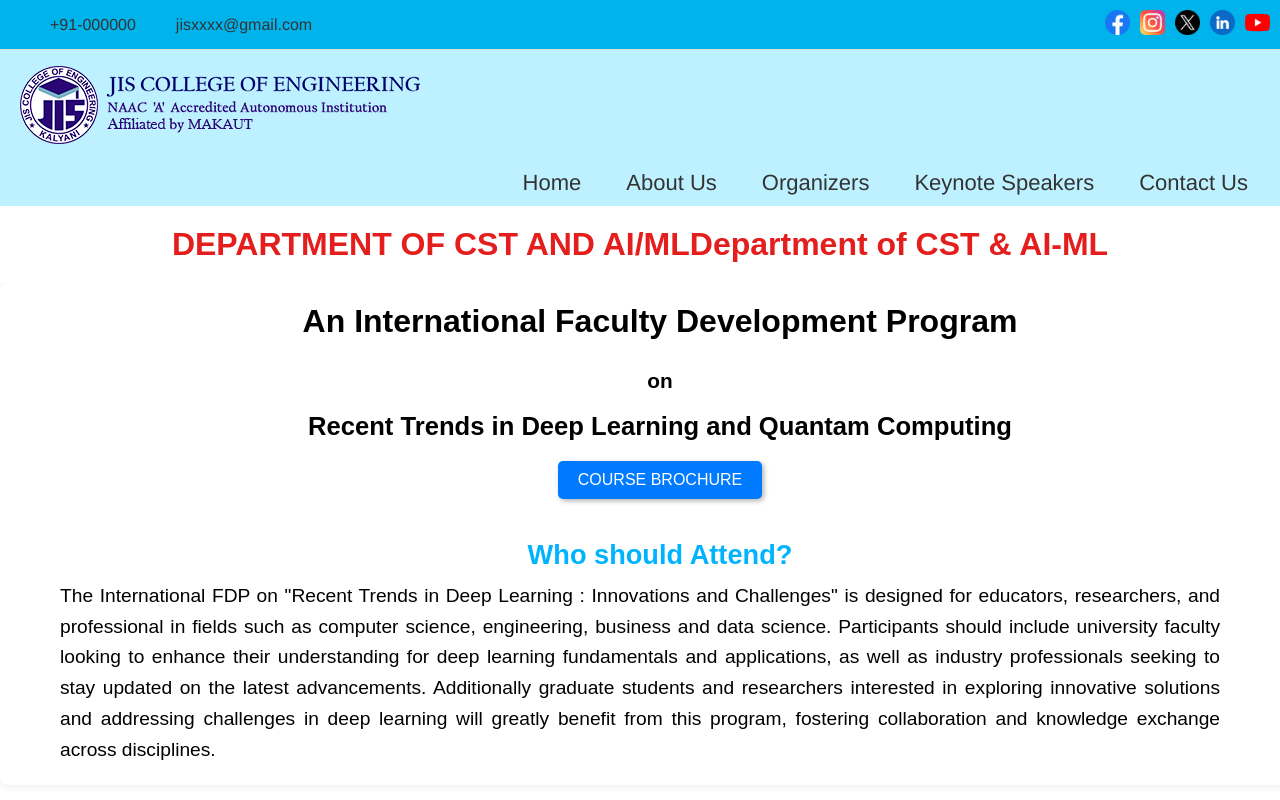
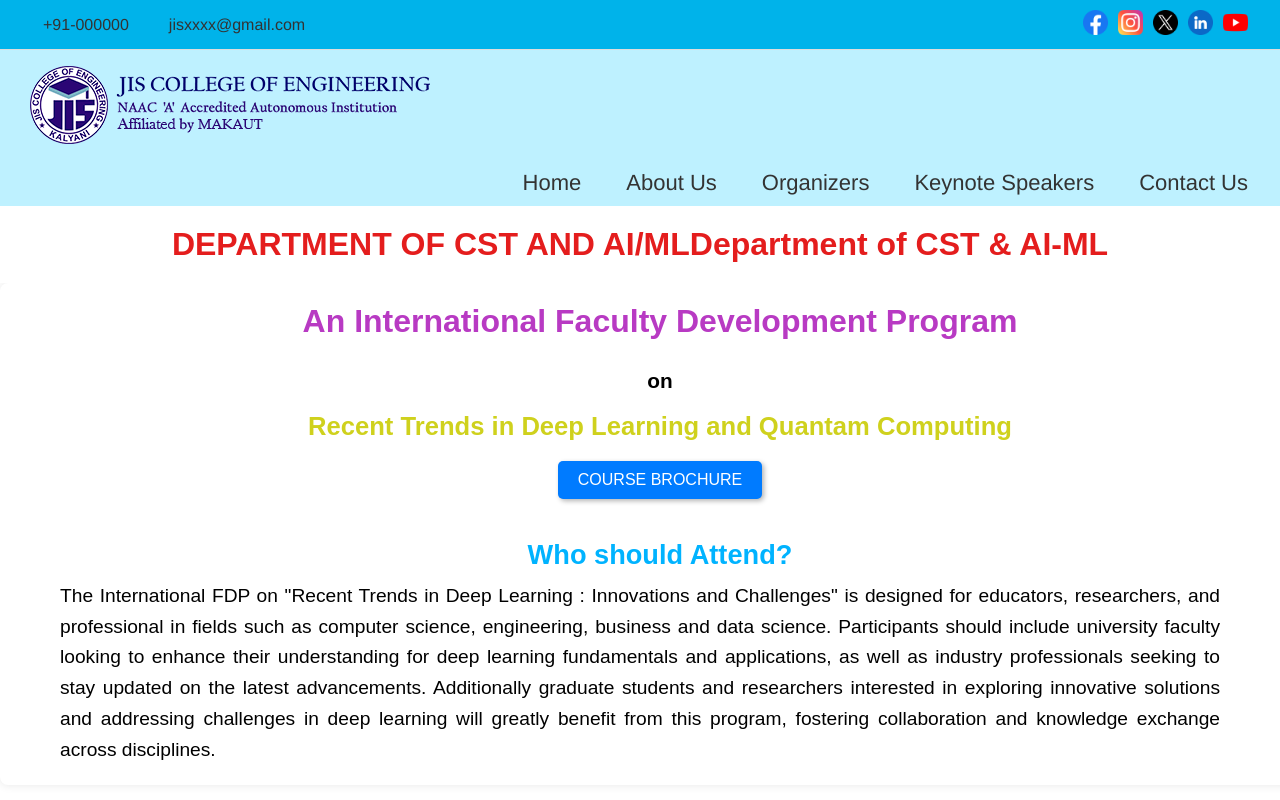
Before and after one commit to soumyadip2020/FDP, a plain HTML site: page index.html in a window 1280 px wide. Shown: the top 800 px of the page. Drawn offline with Linux system fonts and the light colour scheme.

Commit message:
Add files via upload

```diff
--- a/style.css
+++ b/style.css
@@ -33,13 +33,14 @@ header {
 .contact-info {
     display: flex;
     gap: 40px; /* Space between contact info items */
-    padding-left: 40px;
+    padding-left: 33px;
     font-family: 'Franklin Gothic Medium', 'Arial Narrow', Arial, sans-serif;
 }
 
 .social-icons {
     display: flex;
     gap: 10px; /* Space between social icons */
+    padding-right: 22px;
 }
 
 .social-icons img {
@@ -56,12 +57,13 @@ header {
 .college-logo {
     max-height: 80px;
     margin: 0 20px; /* Space around the logos */
+    padding-left: 10px;
 }
 
 .jis-logo{
     max-height: 80px;
     margin: 0 20px;
-    padding-left: 970px;
+    padding-left: 945px;
 }
 
 nav {
@@ -152,6 +154,7 @@ nav a:hover {
     font-size: 2em;
     margin-bottom: 10px;
     z-index: 3;
+    color: #b83ac3;
 
 }
 
@@ -164,7 +167,7 @@ nav a:hover {
 
 .container h2 {
     font-size: 1.6em;
-
+    color: #cfd11d;
 }
 
 .course-brochure-button {
```
